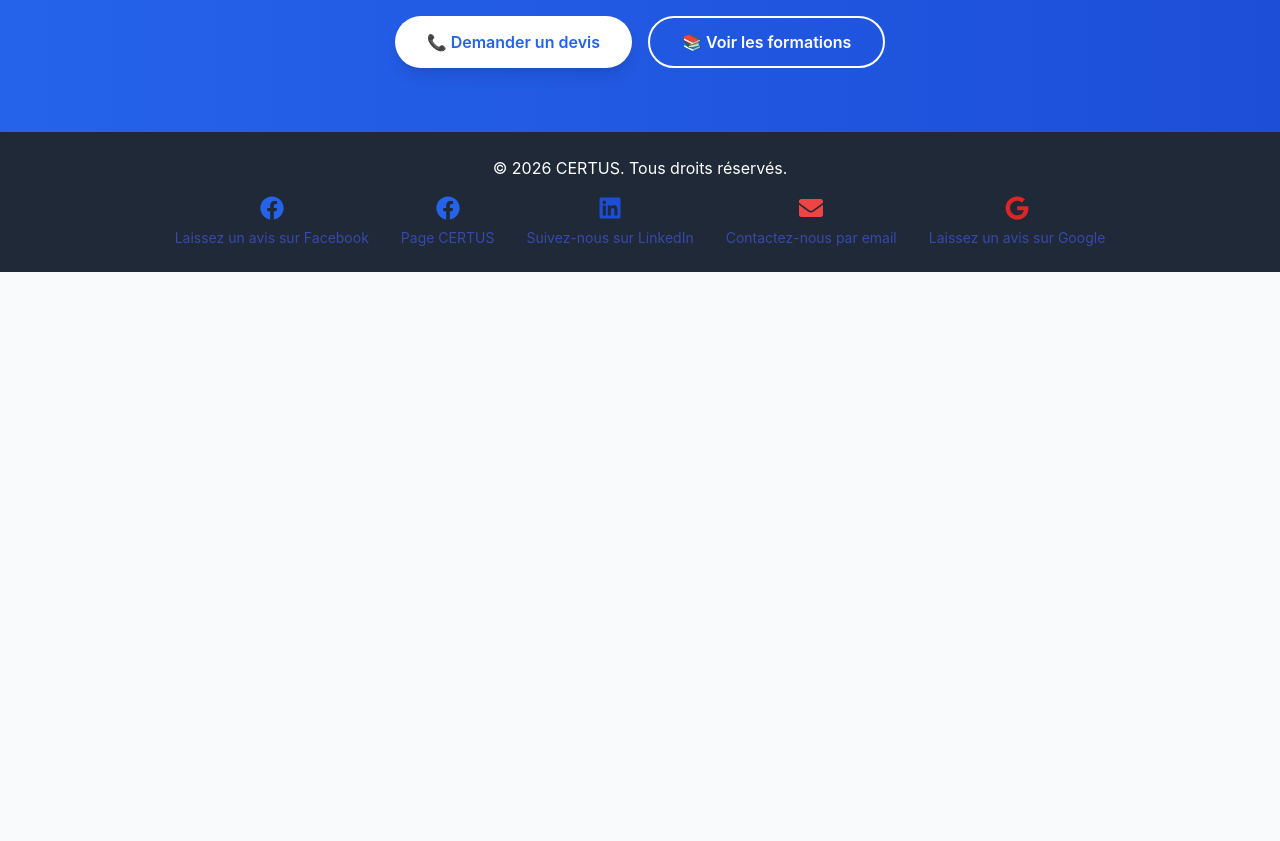
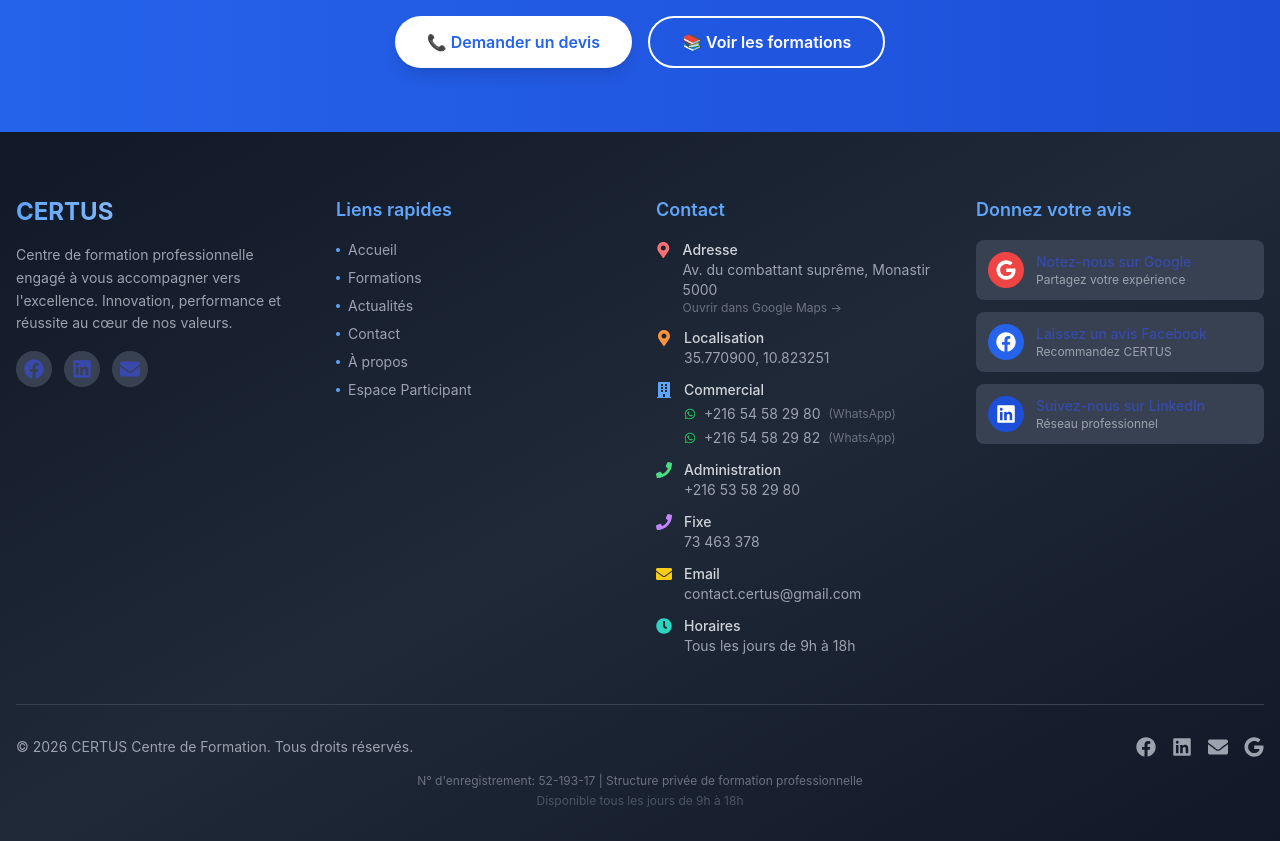
Before and after one commit to CENTRECERTUSDEFORMATION/centrecertusdeformation, a React (Vite) app: page / in a window 1280 px wide. Shown: the part 4320-5161 px from the top of the page. Before the commit the page ends 4592 px from the top, so only its background shows below. Built offline with nearby package versions, Linux system fonts and the light colour scheme; no server answers; a web font is replaced by a local one.

Commit message:
mise a jour footer

```diff
--- a/src/components/Footer.jsx
+++ b/src/components/Footer.jsx
@@ -1,45 +1,188 @@
 import React from 'react';
-import { FaFacebook, FaLinkedin, FaEnvelope, FaGoogle } from 'react-icons/fa'; // Icônes Facebook, LinkedIn, Email, Google
+import { FaFacebook, FaLinkedin, FaEnvelope, FaGoogle, FaPhone, FaMapMarkerAlt, FaClock, FaBuilding, FaWhatsapp } from 'react-icons/fa';
+import { motion } from 'framer-motion';
 
 const Footer = () => {
+  const currentYear = new Date().getFullYear();
+
+  const socialLinks = [
+    { name: "Facebook", url: "https://www.facebook.com/Centre.Certus.de.Formation", icon: FaFacebook, color: "hover:text-[#1877f2]" },
+    { name: "LinkedIn", url: "https://www.linkedin.com/in/centre-certus-de-formation-a27a60141/", icon: FaLinkedin, color: "hover:text-[#0077b5]" },
+    { name: "Email", url: "mailto:contact.certus@gmail.com", icon: FaEnvelope, color: "hover:text-[#ea4335]" },
+    { name: "Google Maps", url: "https://g.page/r/CfvVNKqhAJGjEAE/review", icon: FaGoogle, color: "hover:text-[#ea4335]" },
+  ];
+
+  const quickLinks = [
+    { name: "Accueil", path: "/" },
+    { name: "Formations", path: "/formations" },
+    { name: "Actualités", path: "/actualite" },
+    { name: "Contact", path: "/contact" },
+    { name: "À propos", path: "/a-propos" },
+    { name: "Espace Participant", path: "/espace-participant" },
+  ];
+
+  const contactInfo = [
+    { icon: FaMapMarkerAlt, text: "Adresse", color: "text-red-400", sub: "Av. du combattant suprême, Monastir 5000", link: "https://maps.app.goo.gl/t9EKLgmrc6UWXBsx9" },
+    { icon: FaMapMarkerAlt, text: "Localisation", color: "text-orange-400", sub: "35.770900, 10.823251" },
+    { icon: FaBuilding, text: "Commercial", color: "text-blue-400", sub: "+216 54 58 29 80 / +216 54 58 29 82", whatsapp: true },
+    { icon: FaPhone, text: "Administration", color: "text-green-400", sub: "+216 53 58 29 80" },
+    { icon: FaPhone, text: "Fixe", color: "text-purple-400", sub: "73 463 378" },
+    { icon: FaEnvelope, text: "Email", color: "text-yellow-400", sub: "contact.certus@gmail.com", mailto: true },
+    { icon: FaClock, text: "Horaires", color: "text-teal-400", sub: "Tous les jours de 9h à 18h" },
+  ];
+
+  // Fonction pour générer le lien WhatsApp
+  const getWhatsAppLink = (phone) => {
+    const cleanPhone = phone.replace(/[^\d+]/g, '');
+    return `https://wa.me/${cleanPhone}`;
+  };
+
+  // Composant pour afficher un numéro cliquable (WhatsApp ou appel)
+  const ContactItem = ({ info }) => {
+    if (info.whatsapp) {
+      const numbers = info.sub.split(' / ');
       return (
-    <footer className="bg-gray-800 text-white p-6 text-center">
-      <p className="mb-4">© {new Date().getFullYear()} CERTUS. Tous droits réservés.</p>
+        <div>
+          <span className="font-medium text-gray-300">{info.text}</span>
+          <div className="flex flex-col gap-1 mt-1">
+            {numbers.map((num, idx) => {
+              const cleanNum = num.trim();
+              return (
+                <a
+                  key={idx}
+                  href={getWhatsAppLink(cleanNum)}
+                  target="_blank"
+                  rel="noopener noreferrer"
+                  className="text-gray-400 hover:text-green-400 text-sm flex items-center gap-2 transition-colors"
+                >
+                  <FaWhatsapp className="w-3 h-3 text-green-500" />
+                  {cleanNum}
+                  <span className="text-xs text-gray-500">(WhatsApp)</span>
+                </a>
+              );
+            })}
+          </div>
+        </div>
+      );
+    }
 
-      {/* Liens vers les pages Facebook, Google et LinkedIn */}
-      <div className="mt-4">
-        <ul className="flex justify-center gap-8 text-2xl">
-          <li className="flex flex-col items-center">
-            <a href="https://www.facebook.com/Centre.Certus.de.Formation/reviews" target="_blank" rel="noopener noreferrer" title="Laisser un avis sur Facebook" className="flex flex-col items-center">
-              <FaFacebook className="text-blue-600 mb-2" />
-              <p className="text-sm">Laissez un avis sur Facebook</p>
+    if (info.mailto) {
+      return (
+        <div>
+          <span className="font-medium text-gray-300">{info.text}</span>
+          <a href={`mailto:${info.sub}`} className="block text-gray-400 hover:text-blue-400 text-sm transition-colors">
+            {info.sub}
+          </a>
+        </div>
+      );
+    }
+
+    if (info.link) {
+      return (
+        <div>
+          <span className="font-medium text-gray-300">{info.text}</span>
+          <a href={info.link} target="_blank" rel="noopener noreferrer" className="block text-gray-400 hover:text-blue-400 text-sm transition-colors">
+            {info.sub}
+            <span className="text-xs text-gray-500 block">Ouvrir dans Google Maps →</span>
+          </a>
+        </div>
+      );
+    }
+
+    return (
+      <div>
+        <span className="font-medium text-gray-300">{info.text}</span>
+        <p className="text-gray-400 text-sm">{info.sub}</p>
+      </div>
+    );
+  };
+
+  return (
+    <footer className="bg-gradient-to-br from-gray-900 via-gray-800 to-gray-900 text-white pt-16 pb-8">
+      <div className="max-w-7xl mx-auto px-4">
+        <div className="grid grid-cols-1 md:grid-cols-2 lg:grid-cols-4 gap-8 mb-12">
+
+          {/* Section 1: Logo & Description */}
+          <motion.div initial={{ opacity: 0, y: 20 }} whileInView={{ opacity: 1, y: 0 }} transition={{ duration: 0.5 }} viewport={{ once: true }}>
+            <h3 className="text-2xl font-bold mb-4 bg-gradient-to-r from-blue-400 to-blue-200 bg-clip-text text-transparent">CERTUS</h3>
+            <p className="text-gray-400 text-sm leading-relaxed mb-4">
+              Centre de formation professionnelle engagé à vous accompagner vers l'excellence.
+              Innovation, performance et réussite au cœur de nos valeurs.
+            </p>
+            <div className="flex gap-3">
+              {socialLinks.slice(0, 3).map((link, index) => (
+                <a key={index} href={link.url} target="_blank" rel="noopener noreferrer" className={`bg-gray-700 p-2 rounded-full transition-all duration-300 ${link.color} hover:bg-gray-600 hover:scale-110`}>
+                  <link.icon className="w-5 h-5" />
+                </a>
+              ))}
+            </div>
+          </motion.div>
+
+          {/* Section 2: Liens rapides */}
+          <motion.div initial={{ opacity: 0, y: 20 }} whileInView={{ opacity: 1, y: 0 }} transition={{ duration: 0.5, delay: 0.1 }} viewport={{ once: true }}>
+            <h4 className="text-lg font-semibold mb-4 text-blue-400">Liens rapides</h4>
+            <ul className="space-y-2">
+              {quickLinks.map((link, index) => (
+                <li key={index}>
+                  <a href={link.path} className="text-gray-400 hover:text-blue-400 transition-colors duration-300 text-sm flex items-center gap-2">
+                    <span className="w-1 h-1 bg-blue-400 rounded-full"></span>
+                    {link.name}
                   </a>
                 </li>
-          <li className="flex flex-col items-center">
-            <a href="https://www.facebook.com/Centre.Certus.de.Formation" target="_blank" rel="noopener noreferrer" title="Page Facebook de CERTUS" className="flex flex-col items-center">
-              <FaFacebook className="text-blue-600 mb-2" />
-              <p className="text-sm">Page CERTUS</p>
+              ))}
+            </ul>
+          </motion.div>
+
+          {/* Section 3: Contact */}
+          <motion.div initial={{ opacity: 0, y: 20 }} whileInView={{ opacity: 1, y: 0 }} transition={{ duration: 0.5, delay: 0.2 }} viewport={{ once: true }} className="md:col-span-1">
+            <h4 className="text-lg font-semibold mb-4 text-blue-400">Contact</h4>
+            <ul className="space-y-3">
+              {contactInfo.map((info, index) => (
+                <li key={index} className="flex items-start gap-3 text-gray-400 text-sm">
+                  <info.icon className={`w-4 h-4 mt-0.5 ${info.color}`} />
+                  <ContactItem info={info} />
+                </li>
+              ))}
+            </ul>
+          </motion.div>
+
+          {/* Section 4: Avis */}
+          <motion.div initial={{ opacity: 0, y: 20 }} whileInView={{ opacity: 1, y: 0 }} transition={{ duration: 0.5, delay: 0.3 }} viewport={{ once: true }}>
+            <h4 className="text-lg font-semibold mb-4 text-blue-400">Donnez votre avis</h4>
+            <div className="space-y-3">
+              <a href="https://g.page/r/CfvVNKqhAJGjEAE/review" target="_blank" rel="noopener noreferrer" className="flex items-center gap-3 bg-gray-700 p-3 rounded-lg hover:bg-gray-600 transition-all duration-300 group">
+                <div className="bg-red-500 p-2 rounded-full group-hover:scale-110 transition-transform"><FaGoogle className="w-5 h-5 text-white" /></div>
+                <div><p className="text-sm font-medium">Notez-nous sur Google</p><p className="text-xs text-gray-400">Partagez votre expérience</p></div>
               </a>
-          </li>
-          <li className="flex flex-col items-center">
-            <a href="https://www.linkedin.com/in/centre-certus-de-formation-a27a60141/" target="_blank" rel="noopener noreferrer" title="Page LinkedIn de CERTUS" className="flex flex-col items-center">
-              <FaLinkedin className="text-blue-700 mb-2" />
-              <p className="text-sm">Suivez-nous sur LinkedIn</p>
+              <a href="https://www.facebook.com/Centre.Certus.de.Formation/reviews" target="_blank" rel="noopener noreferrer" className="flex items-center gap-3 bg-gray-700 p-3 rounded-lg hover:bg-gray-600 transition-all duration-300 group">
+                <div className="bg-blue-600 p-2 rounded-full group-hover:scale-110 transition-transform"><FaFacebook className="w-5 h-5 text-white" /></div>
+                <div><p className="text-sm font-medium">Laissez un avis Facebook</p><p className="text-xs text-gray-400">Recommandez CERTUS</p></div>
               </a>
-          </li>
-          <li className="flex flex-col items-center">
-            <a href="mailto:contact.certus@gmail.com" target="_blank" rel="noopener noreferrer" title="Envoyer un email" className="flex flex-col items-center">
-              <FaEnvelope className="text-red-500 mb-2" />
-              <p className="text-sm">Contactez-nous par email</p>
+              <a href="https://www.linkedin.com/in/centre-certus-de-formation-a27a60141/" target="_blank" rel="noopener noreferrer" className="flex items-center gap-3 bg-gray-700 p-3 rounded-lg hover:bg-gray-600 transition-all duration-300 group">
+                <div className="bg-blue-700 p-2 rounded-full group-hover:scale-110 transition-transform"><FaLinkedin className="w-5 h-5 text-white" /></div>
+                <div><p className="text-sm font-medium">Suivez-nous sur LinkedIn</p><p className="text-xs text-gray-400">Réseau professionnel</p></div>
               </a>
-          </li>
-          <li className="flex flex-col items-center">
-            <a href="https://g.page/r/CfvVNKqhAJGjEAE/review" target="_blank" rel="noopener noreferrer" title="Laisser un avis sur Google" className="flex flex-col items-center">
-              <FaGoogle className="text-red-600 mb-2" />
-              <p className="text-sm">Laissez un avis sur Google</p>
+            </div>
+          </motion.div>
+        </div>
+
+        {/* Bottom Bar */}
+        <div className="border-t border-gray-700 pt-8">
+          <div className="flex flex-col md:flex-row justify-between items-center gap-4">
+            <p className="text-gray-400 text-sm">© {currentYear} CERTUS Centre de Formation. Tous droits réservés.</p>
+            <div className="flex gap-4">
+              {socialLinks.map((link, index) => (
+                <a key={index} href={link.url} target="_blank" rel="noopener noreferrer" className={`text-gray-400 transition-all duration-300 ${link.color} hover:scale-110`}>
+                  <link.icon className="w-5 h-5" />
                 </a>
-          </li>
-        </ul>
+              ))}
+            </div>
+          </div>
+          <div className="text-center mt-4">
+            <p className="text-gray-500 text-xs">N° d'enregistrement: 52-193-17 | Structure privée de formation professionnelle</p>
+            <p className="text-gray-600 text-xs mt-1">Disponible tous les jours de 9h à 18h</p>
+          </div>
+        </div>
       </div>
     </footer>
   );
```
Also changed, not shown: src/services/TrackingService.js (+10 -12 lines). Lines whose indentation alone changed are shown as unchanged.
